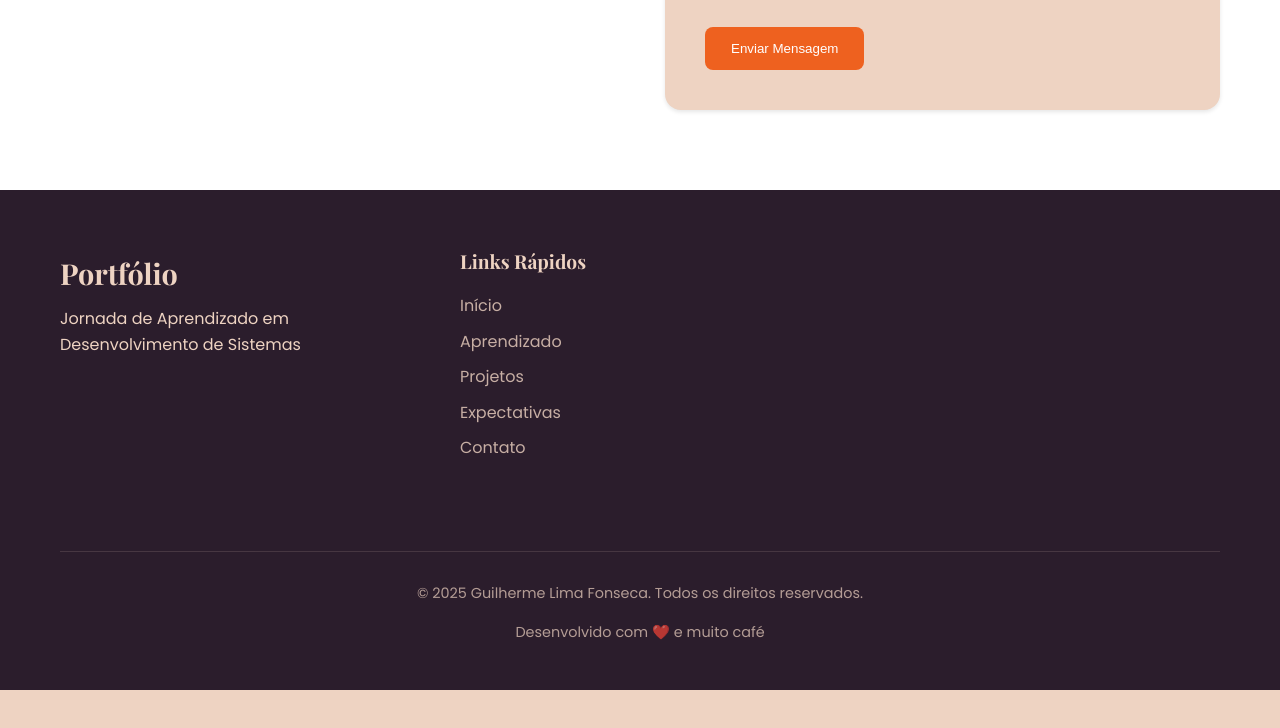
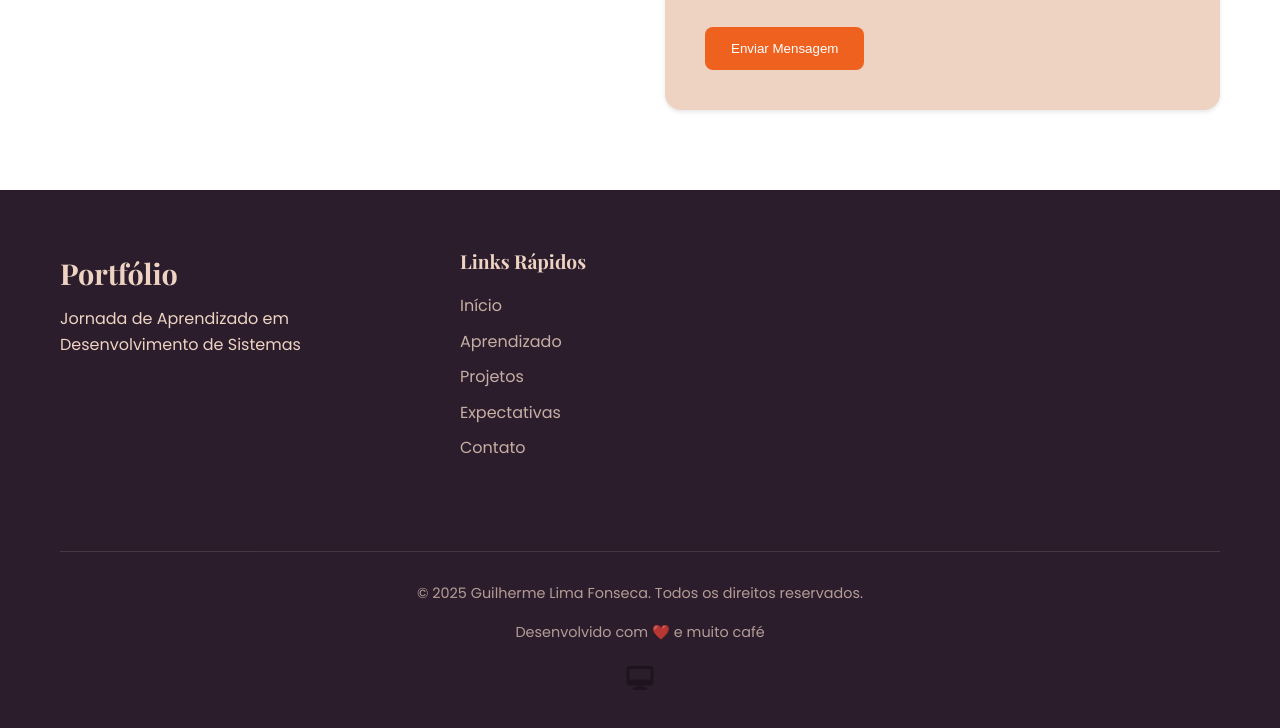
Before and after one commit to Guilherme120609/Projeto-FInal, a plain HTML site: page index.html in a window 1280 px wide. Shown: the part 6479-7207 px from the top of the page. Before the commit the page ends 7169 px from the top, so only its background shows below. Drawn offline with nearby package versions, Linux system fonts and the light colour scheme.

Commit message:
Projeto Final at

```diff
--- a/index.html
+++ b/index.html
@@ -401,6 +401,15 @@
             <div class="footer-credits">
                 <p>&copy; 2025 Guilherme Lima Fonseca. Todos os direitos reservados.</p>
                 <p>Desenvolvido com ❤️ e muito café</p>
+                <!-- Adição do ícone de monitor com link para o Figma -->
+                <div class="figma-link" style="margin-top: 15px;">
+                    <a href="https://www.figma.com/design/bXBRc6v7eFfxcVHAPwNhbx/Untitled?node-id=0-1&t=gBXhM58YRRiwwbjW-1"
+                       target="_blank"
+                       aria-label="Ver projeto no Figma"
+                       style="color: var(--dark); font-size: 1.5rem; transition: var(--transition);">
+                        <i class="fas fa-desktop"></i>
+                    </a>
+                </div>
             </div>
         </div>
     </div>
```
Lines whose indentation alone changed are shown as unchanged.
